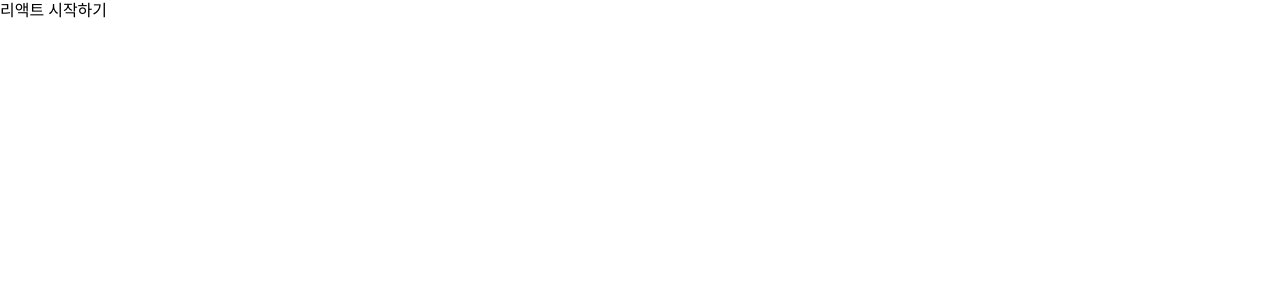
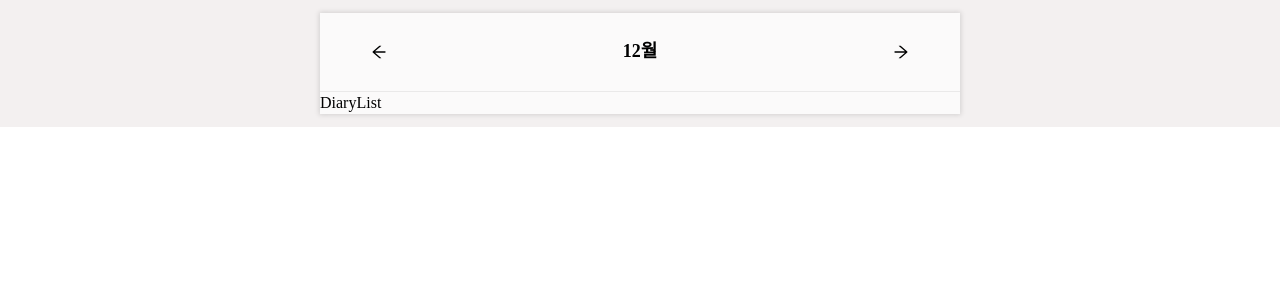
Before and after one commit to Dhyunlee/diary, a React (Create React App) app: page / in a window 1280 px wide. Shown: the top 300 px of the page. Built offline with nearby package versions, Linux system fonts and the light colour scheme; a web font is replaced by a local one.

Commit message:
Feat: 헤더, DiarList 컴포넌트 마크업

```diff
--- a/src/App.js
+++ b/src/App.js
@@ -1,8 +1,13 @@
+import DiaryTemplate from "./layouts/DiaryTemplate";
+import Header from './components/Header'
+import DiaryList from "./pages/DiaryList";
+
 function App() {
   return (
-    <div className="App">
-       리액트 시작하기
-    </div>
+    <DiaryTemplate>
+      <Header />
+      <DiaryList/>
+    </DiaryTemplate>
   );
 }
 
--- /dev/null
+++ b/src/components/Header/index.jsx
@@ -0,0 +1,34 @@
+/** @jsxImportSource @emotion/react */
+import { css } from "@emotion/react";
+import { AiOutlineArrowLeft, AiOutlineArrowRight } from "react-icons/ai";
+import { HeaderContainer } from "./styles";
+
+const Header = ({ headDate }) => {
+  return (
+    <header
+      css={css`
+        border-bottom: 1px solid #eae9e9; ;
+      `}
+    >
+      <HeaderContainer>
+        <div className="arrowBtn">
+          <button>
+            <AiOutlineArrowLeft />
+          </button>
+        </div>
+        <div className="showDataText">{headDate}</div>
+        <div className="arrowBtn">
+          <button>
+            <AiOutlineArrowRight />
+          </button>
+        </div>
+      </HeaderContainer>
+    </header>
+  );
+};
+
+Header.defaultProps = {
+  headDate: new Date().getMonth() + 1 + "월",
+};
+
+export default Header;
--- /dev/null
+++ b/src/components/Header/styles.jsx
@@ -0,0 +1,26 @@
+import styled from '@emotion/styled';
+
+export const HeaderContainer = styled.div`
+  padding: 15px 30px;
+  display: flex;
+  justify-content: space-between;
+  align-items: center;
+  font-size: 18px;
+  .arrowBtn {
+    button {
+      padding: 15px 20px;
+      font-size: 18px;
+      cursor: pointer;
+      line-height: 10px;
+      border: none;
+      border-radius: 50%;
+      background-color: transparent;
+      &:active {
+        background-color: #f6f3f3;
+      }
+    }
+  }
+  .showDataText {
+    font-weight: 600;
+  }
+`;
--- /dev/null
+++ b/src/layouts/DiaryTemplate/index.jsx
@@ -0,0 +1,12 @@
+import React from "react";
+import { TemplateWrap, TemplateContainer } from "./styles";
+
+const DiaryTemplate = ({ children }) => {
+  return (
+    <TemplateWrap>
+      <TemplateContainer>{children}</TemplateContainer>
+    </TemplateWrap>
+  );
+};
+
+export default DiaryTemplate;
--- /dev/null
+++ b/src/layouts/DiaryTemplate/styles.jsx
@@ -0,0 +1,15 @@
+import styled from "@emotion/styled";
+
+export const TemplateWrap = styled.div`
+  padding: 13px 0 ;
+  width: 100%;
+  min-width: 680px;
+  background: #f3f0f0;
+`;
+export const TemplateContainer = styled.div`
+  max-width: 640px;
+  width: 80%;
+  margin: 0 auto;
+  background-color: #fbfafa;
+  box-shadow: 0 0 5px 1px rgb(0 0 0 / 13%);
+`;
--- /dev/null
+++ b/src/pages/DiaryList/index.jsx
@@ -0,0 +1,9 @@
+import React from 'react'
+
+const DiaryList = () => {
+  return (
+    <div>DiaryList</div>
+  )
+}
+
+export default DiaryList
--- a/src/styles/reset.js
+++ b/src/styles/reset.js
@@ -1,21 +1,20 @@
-import { css } from '@emotion/react';
+import { css } from "@emotion/react";
 
 export const reset = css`
   @font-face {
-    font-family: 'nexongoth';
-    src: url('https://cdn.jsdelivr.net/gh/projectnoonnu/noonfonts_two@1.0/NanumSquareRound.woff')
-      format('woff');
+    font-family: "nexongoth";
+    src: url("https://cdn.jsdelivr.net/gh/projectnoonnu/noonfonts_two@1.0/NanumSquareRound.woff")
+      format("woff");
     font-weight: normal;
     font-style: normal;
   }
 
   * {
-    /* font-family: 'EarlyFontDiary'; 다이어리 페이지에서만  */
-    font-family: 'nexongoth';
+    font-family: "nexongoth";
     margin: 0;
     padding: 0;
     box-sizing: border-box;
-    font-family: 'nexongoth';
+    font-family: "nexongoth";
     line-height: 1.4;
   }
 
```
